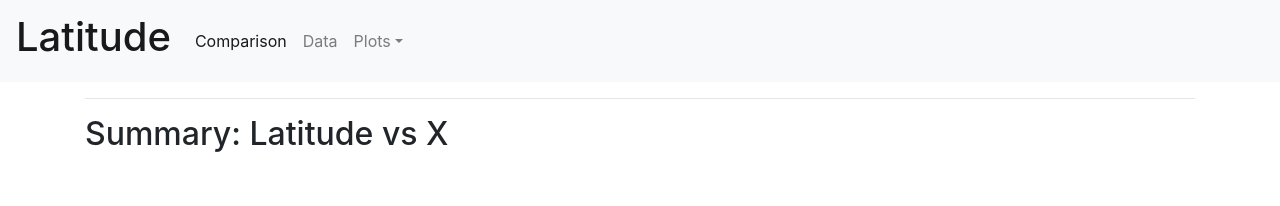
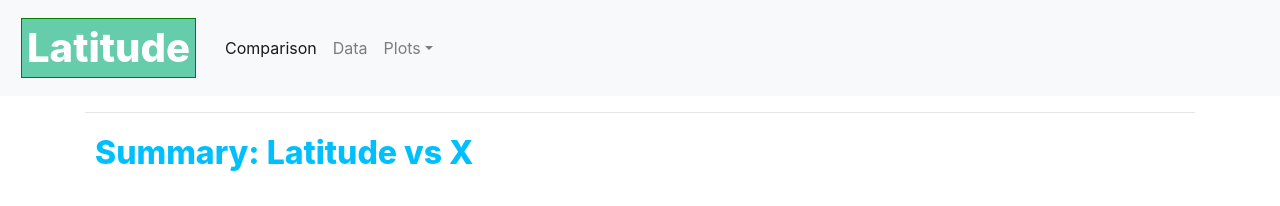
Before and after one commit to antoniogil92/antoniogil92.github.io, a plain HTML site: page index.html in a window 1280 px wide. Shown: the top 206 px of the page. Drawn offline with nearby package versions, Linux system fonts and the light colour scheme; a script that the page names is missing.

Commit message:
Update style.css

```diff
--- a/style.css
+++ b/style.css
@@ -10,3 +10,35 @@ background-color: #cce6ff;
 tr:nth-child(odd) {
   background-color: #ddff99;
 }
+
+h1 {
+    min-height: 50px;
+    padding: 5px;
+    margin: 5px;
+    font-weight: 800;
+    color: white;
+}
+
+h2 {
+    min-height: 50px;
+    padding: 5px;
+    margin: 5px;
+    font-weight: 800;
+    color:deepskyblue;
+}
+
+.boxed {
+    border: 1px solid green ;
+  }
+
+.blue {
+    background: mediumaquamarine
+}
+
+h3 {
+    min-height: 50px;
+    padding: 5px;
+    margin: 5px;
+    font-weight: 800;
+    color:deepskyblue;
+}
```
